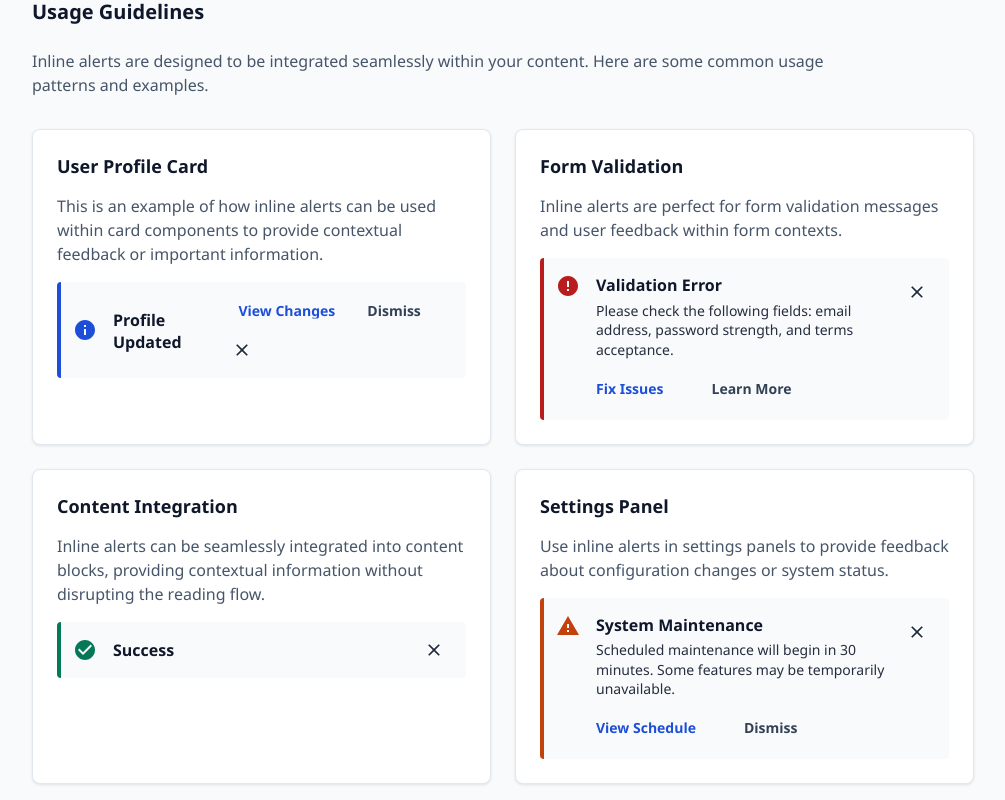
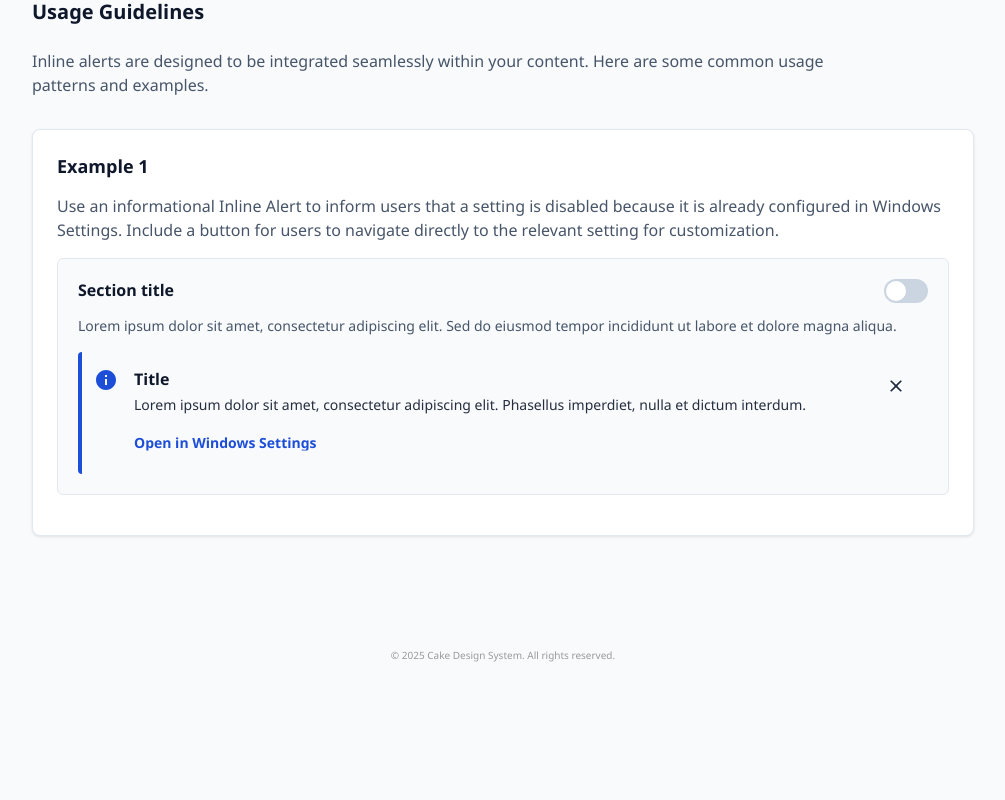
Before and after one commit to cake-admin/cakev2, a React (Create React App) app: page /components/alert in a window 1280 px wide. Shown: the part 1120-1920 px from the top of the page, without its empty margins (262-1267 px from the left). After the commit the page ends 1842 px from the top, so only its background shows below. Built offline with nearby package versions, Linux system fonts and the light colour scheme.

Commit message:
Remove first four examples, keep only Windows Settings integration example

```diff
--- a/src/pages/AlertPage.js
+++ b/src/pages/AlertPage.js
@@ -386,122 +386,6 @@ const AlertPage = () => {
         </Description>
 
         <div style={{ display: 'grid', gap: '24px', gridTemplateColumns: 'repeat(auto-fit, minmax(400px, 1fr))' }}>
-          {/* Example 1: Alert within a card */}
-          <div style={{
-            background: '#FFFFFF',
-            border: '1px solid #E2E8F0',
-            borderRadius: '8px',
-            padding: '24px',
-            boxShadow: '0 1px 3px rgba(0, 0, 0, 0.1)'
-          }}>
-            <h3 style={{ margin: '0 0 16px 0', fontSize: '1.125rem', fontWeight: '600', color: '#0F172A' }}>
-              User Profile Card
-            </h3>
-            <p style={{ margin: '0 0 16px 0', color: '#475569', lineHeight: '1.5' }}>
-              This is an example of how inline alerts can be used within card components to provide contextual feedback or important information.
-            </p>
-            <InlineAlert
-              variant={ALERT_VARIANTS.SIMPLE}
-              severity={ALERT_SEVERITIES.INFO}
-              theme={ALERT_THEMES.LIGHT}
-              title="Profile Updated"
-              message="Your profile information has been successfully updated."
-              dismissible={true}
-              keepVisible={true}
-              onDismiss={handleDismiss}
-              actions={[
-                { label: 'View Changes', variant: 'primary' },
-                { label: 'Dismiss', variant: 'secondary' }
-              ]}
-            />
-          </div>
-
-          {/* Example 2: Alert within form context */}
-          <div style={{
-            background: '#FFFFFF',
-            border: '1px solid #E2E8F0',
-            borderRadius: '8px',
-            padding: '24px',
-            boxShadow: '0 1px 3px rgba(0, 0, 0, 0.1)'
-          }}>
-            <h3 style={{ margin: '0 0 16px 0', fontSize: '1.125rem', fontWeight: '600', color: '#0F172A' }}>
-              Form Validation
-            </h3>
-            <p style={{ margin: '0 0 16px 0', color: '#475569', lineHeight: '1.5' }}>
-              Inline alerts are perfect for form validation messages and user feedback within form contexts.
-            </p>
-            <InlineAlert
-              variant={ALERT_VARIANTS.ADVANCED}
-              severity={ALERT_SEVERITIES.ERROR}
-              theme={ALERT_THEMES.LIGHT}
-              title="Validation Error"
-              message="Please check the following fields: email address, password strength, and terms acceptance."
-              dismissible={true}
-              keepVisible={true}
-              onDismiss={handleDismiss}
-              actions={[
-                { label: 'Fix Issues', variant: 'primary' },
-                { label: 'Learn More', variant: 'secondary' }
-              ]}
-            />
-          </div>
-
-          {/* Example 3: Alert within content block */}
-          <div style={{
-            background: '#FFFFFF',
-            border: '1px solid #E2E8F0',
-            borderRadius: '8px',
-            padding: '24px',
-            boxShadow: '0 1px 3px rgba(0, 0, 0, 0.1)'
-          }}>
-            <h3 style={{ margin: '0 0 16px 0', fontSize: '1.125rem', fontWeight: '600', color: '#0F172A' }}>
-              Content Integration
-            </h3>
-            <p style={{ margin: '0 0 16px 0', color: '#475569', lineHeight: '1.5' }}>
-              Inline alerts can be seamlessly integrated into content blocks, providing contextual information without disrupting the reading flow.
-            </p>
-            <InlineAlert
-              variant={ALERT_VARIANTS.SIMPLE}
-              severity={ALERT_SEVERITIES.SUCCESS}
-              theme={ALERT_THEMES.LIGHT}
-              title="Success"
-              message="Your changes have been saved successfully."
-              dismissible={true}
-              keepVisible={true}
-              onDismiss={handleDismiss}
-            />
-          </div>
-
-          {/* Example 4: Alert within settings panel */}
-          <div style={{
-            background: '#FFFFFF',
-            border: '1px solid #E2E8F0',
-            borderRadius: '8px',
-            padding: '24px',
-            boxShadow: '0 1px 3px rgba(0, 0, 0, 0.1)'
-          }}>
-            <h3 style={{ margin: '0 0 16px 0', fontSize: '1.125rem', fontWeight: '600', color: '#0F172A' }}>
-              Settings Panel
-            </h3>
-            <p style={{ margin: '0 0 16px 0', color: '#475569', lineHeight: '1.5' }}>
-              Use inline alerts in settings panels to provide feedback about configuration changes or system status.
-            </p>
-            <InlineAlert
-              variant={ALERT_VARIANTS.ADVANCED}
-              severity={ALERT_SEVERITIES.WARNING}
-              theme={ALERT_THEMES.LIGHT}
-              title="System Maintenance"
-              message="Scheduled maintenance will begin in 30 minutes. Some features may be temporarily unavailable."
-              dismissible={true}
-              keepVisible={true}
-              onDismiss={handleDismiss}
-              actions={[
-                { label: 'View Schedule', variant: 'primary' },
-                { label: 'Dismiss', variant: 'secondary' }
-              ]}
-            />
-          </div>
-
           {/* Example 5: Windows Settings integration */}
           <div style={{
             background: '#FFFFFF',
```
